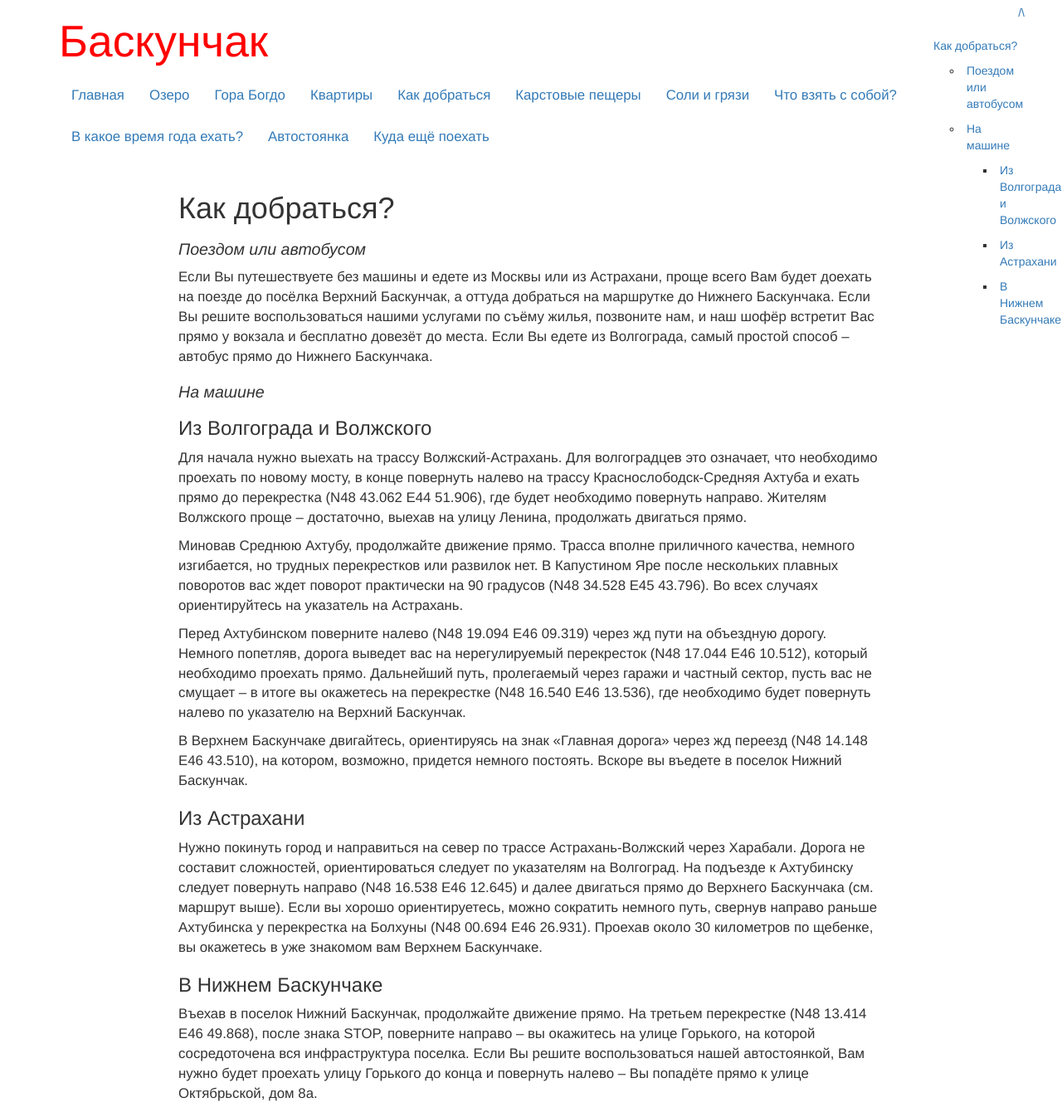
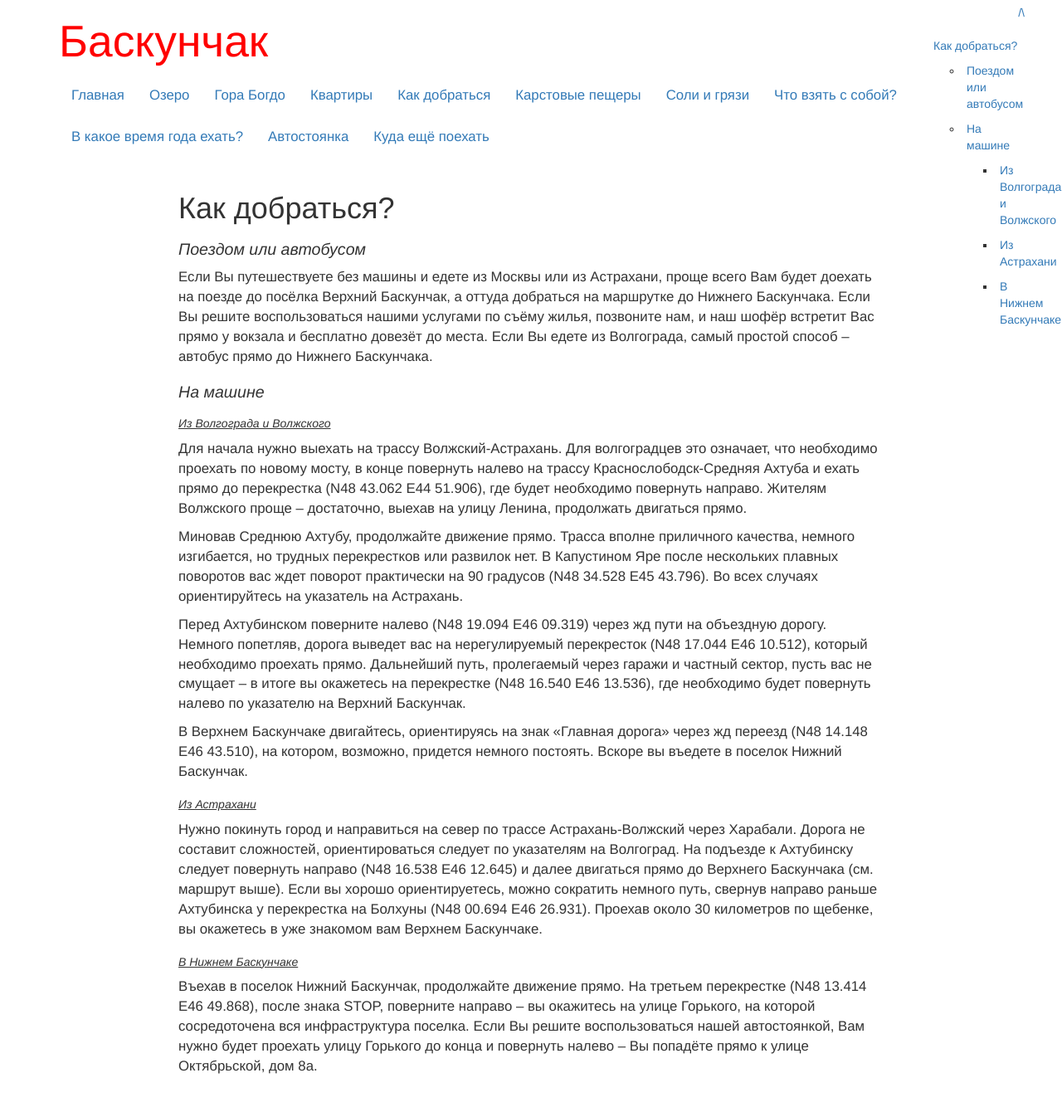
Before and after one commit to Baskunchak/baskunchak.github.io, a Jekyll site: the page built from way.md, in a window 1280 px wide and 1340 px high. Shown: the whole window at 83% size. Built offline with Jekyll 4.4.1, drawn with Linux system fonts in a browser that asks for light colours.

Commit message:
Update style.css

```diff
--- a/css/style.css
+++ b/css/style.css
@@ -24,6 +24,11 @@ h2 {
   font-style: italic;
 }
 
+h3 {
+  font-size: 100%;
+  text-decoration: underline;
+  font-style: italic;
+}
 
 
 .header a:hover {
```
